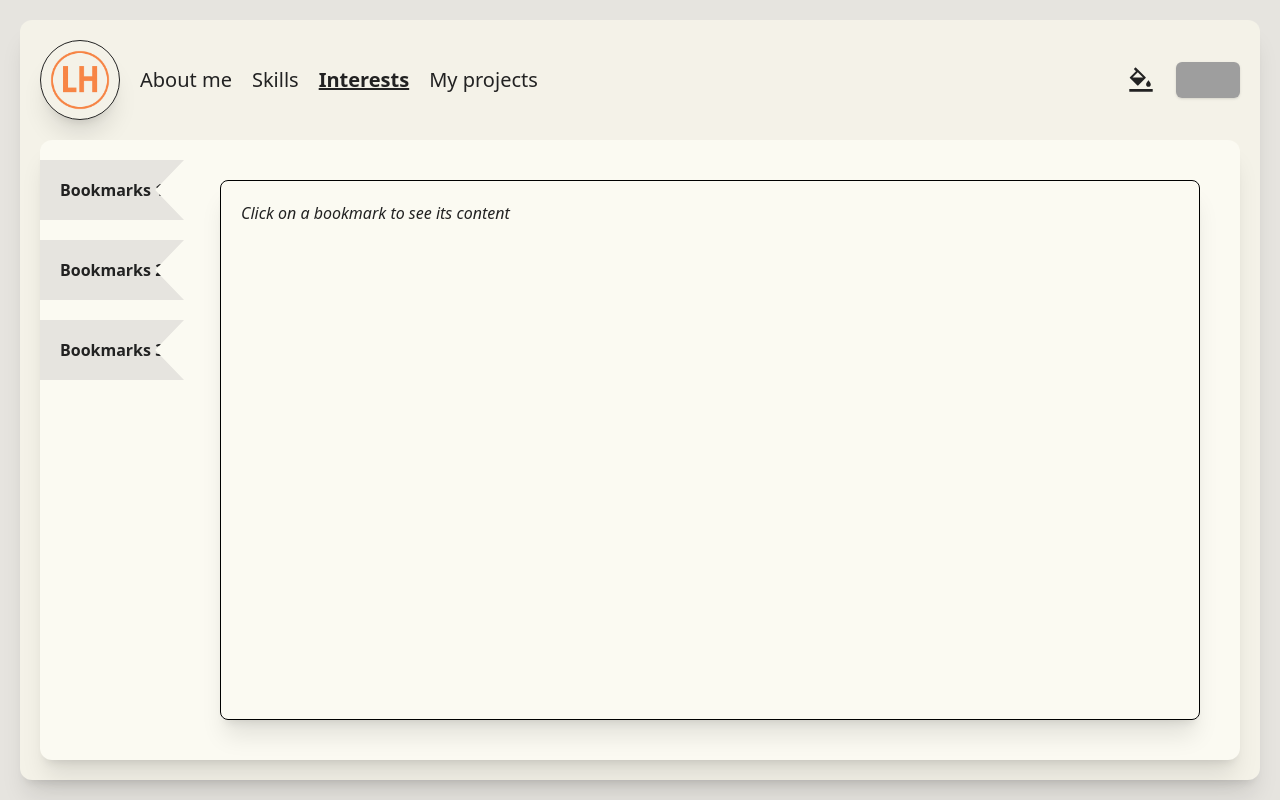
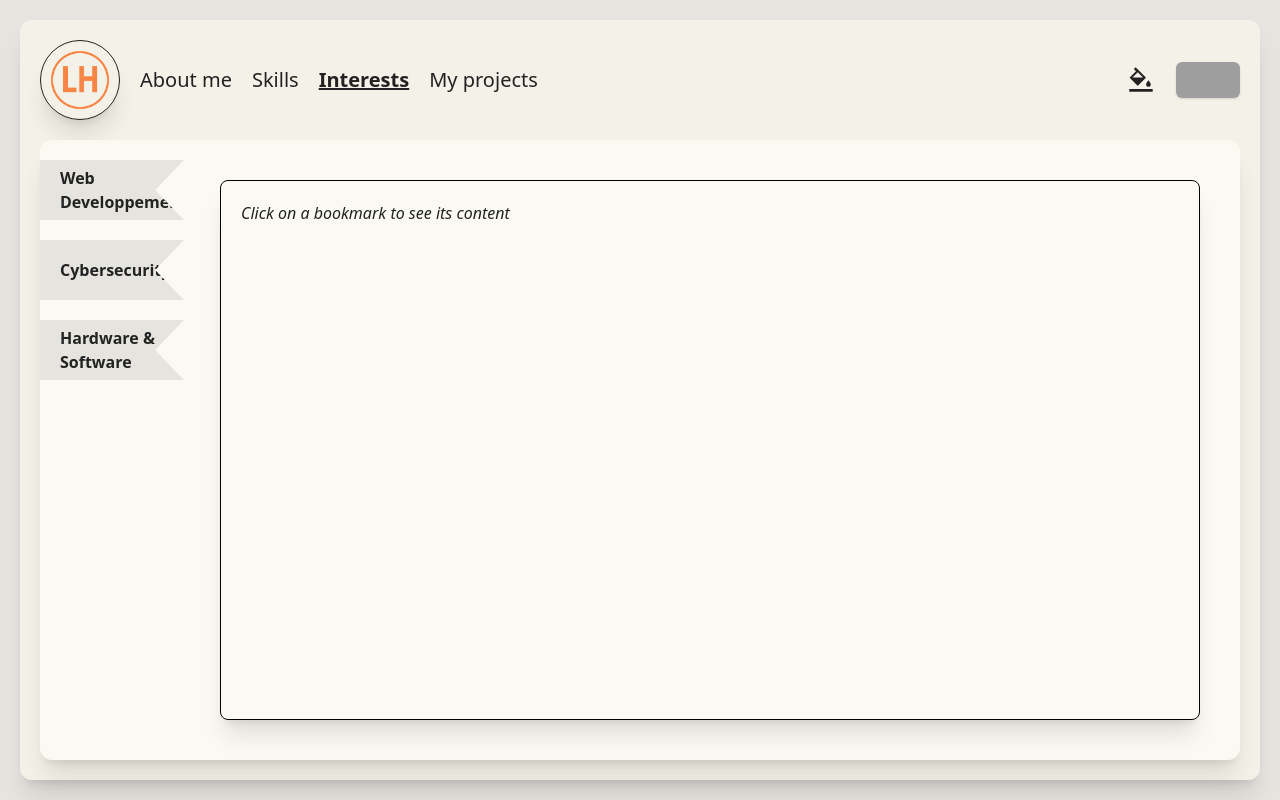
Before and after one commit to Loicrogue/monSite, a React (Vite) app in the folder front/: page /interests in a window 1280 px wide. Built offline with nearby package versions, Linux system fonts and the light colour scheme; grey boxes are pictures that could not be loaded.

Commit message:
adapted text-size of interest content zone + changed bookmarks' labels

```diff
--- a/front/src/components/interestsComponent.tsx
+++ b/front/src/components/interestsComponent.tsx
@@ -29,17 +29,15 @@ const InterestsComponent: React.FC = () => {
                 transition={{ duration: 0.8, ease: "easeOut" }}
                 className="w-full p-3 pb-0"
               >
-                <div className="flex flex-row w-full h-full justify-center gap-3">
+                <div className="flex flex-wrap justify-center gap-3 w-full">
                   {bookmarks.map((s) => (
                     <div
                       key={s.id}
                       onClick={() => setSelectedId(s.id)}
-                      className={`
-                        rounded-lg border border-monSite p-2 font-bold cursor-pointer w-full text-center text-sm
+                      className={`rounded-lg border border-monSite px-3 py-2 font-bold cursor-pointer text-center text-sm
                         ${selectedId === s.id
                           ? "bg-monSite text-container-monSite"
-                          : "bg-container-monSite text-monSite"}
-                      `}
+                          : "bg-container-monSite text-monSite"}`}
                     >
                       <span>{s.label}</span>
                     </div>
@@ -119,7 +117,7 @@ const InterestsComponent: React.FC = () => {
                       initial={{ opacity: 0, y: 20 }}
                       animate={{ opacity: 1, y: 0 }}
                       transition={{ duration: 0.4 }}
-                      className="text-lg text-monSite"
+                      className={`${textSizeClass} text-monSite`}
                     >
                       {bookmarks.find((s) => s.id === selectedId)?.content}
                     </motion.div>
--- a/front/src/locales/en/translation.json
+++ b/front/src/locales/en/translation.json
@@ -45,9 +45,9 @@
     },
     "interests": {
       "bookmarks": {
-        "1": "Bookmarks 1",
-        "2": "Bookmarks 2",
-        "3": "Bookmarks 3"
+        "1": "Web Developpement",
+        "2": "Cybersecurity",
+        "3": "Hardware & Software"
       },
       "contents": {
         "1": "Here is the bookmark content 1",
--- a/front/src/locales/fr/translation.json
+++ b/front/src/locales/fr/translation.json
@@ -45,9 +45,9 @@
     },
     "interests": {
       "bookmarks": {
-        "1": "Signet 1",
-        "2": "Signet 2",
-        "3": "Signet 3"
+        "1": "Developpement web",
+        "2": "Cybersécurité",
+        "3": "Hardware & Software"
       },
       "contents": {
         "1": "Voici le contenu du signet 1",
--- a/front/src/locales/it/translation.json
+++ b/front/src/locales/it/translation.json
@@ -45,9 +45,9 @@
     },
     "interests": {
       "bookmarks": {
-        "1": "Segnalibri 1",
-        "2": "Segnalibri 2",
-        "3": "Segnalibri 3"
+        "1": "Sviluppo web",
+        "2": "Sicurezza informatica",
+        "3": "Hardware e software"
       },
       "contents": {
         "1": "Ecco il contenuto del segnalibro 1",
```
